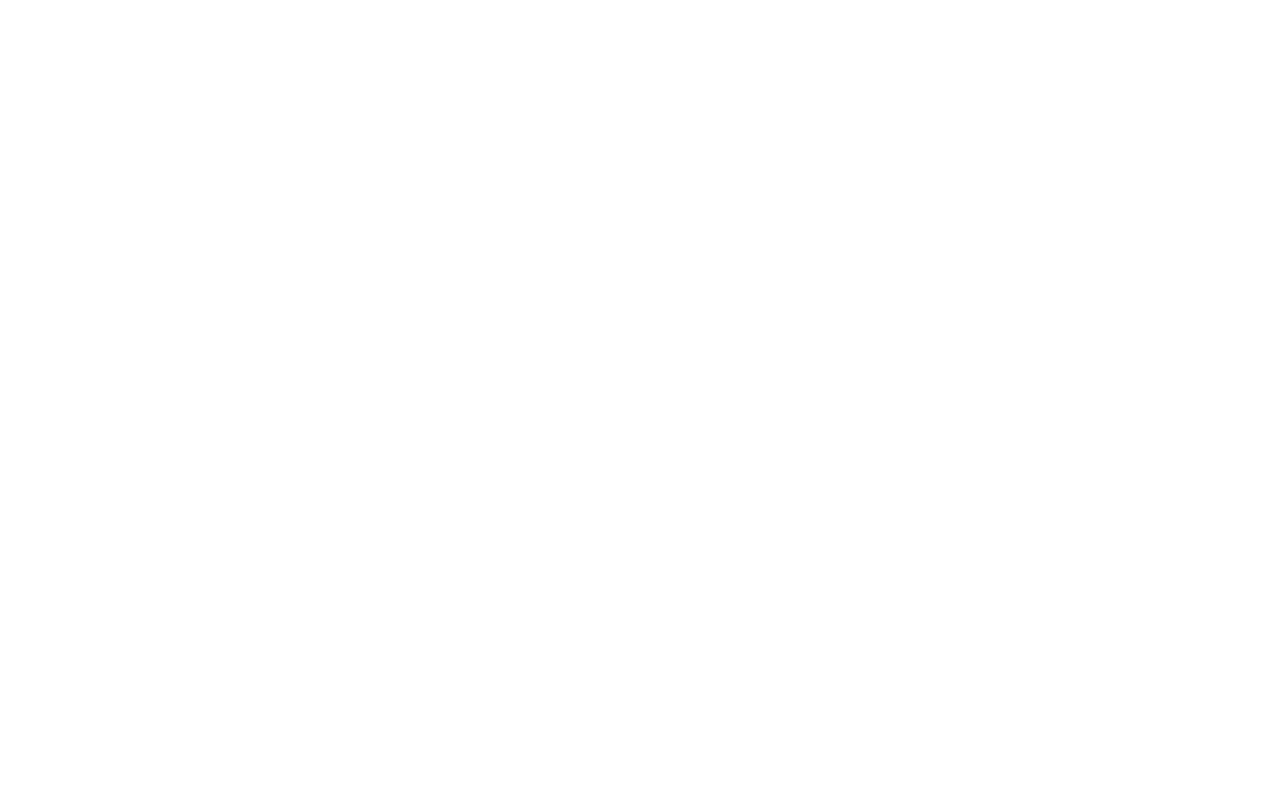
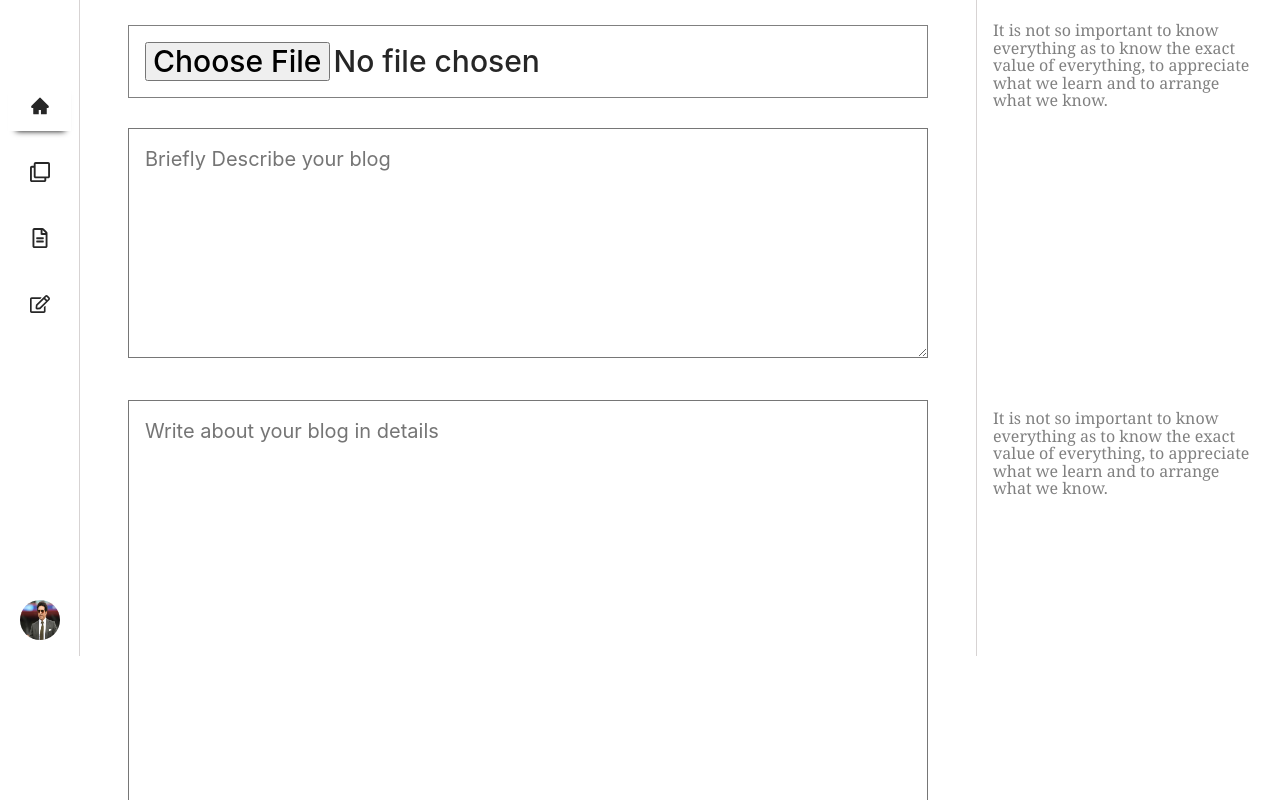
Before and after one commit to Sandeep96Shah/medium-clone-frontend, a React (Create React App) app: page /create-blog in a window 1280 px wide. Before the commit this address had no page. Shown: the part 120-920 px from the top of the page. Before the commit the page ends 800 px from the top, so only its background shows below. Built offline with nearby package versions, Linux system fonts and the light colour scheme.

Commit message:
addd page to create blog

```diff
--- a/src/App.js
+++ b/src/App.js
@@ -1,6 +1,7 @@
 import Home from "./Pages/Home";
 import UserHome from './Pages/UserHome';
 import BlogDetails from './Pages/BlogDetails';
+import CreateBlog from './Pages/CreateBlog';
 import { BrowserRouter, Routes, Route } from "react-router-dom";
 
 const App = () => {
@@ -10,6 +11,7 @@
         <Route exact path="/" element={<Home />} />
         <Route exact path="/user" element={<UserHome />} />
         <Route exact path="/blog-details" element={<BlogDetails />} />
+        <Route exact path="/create-blog" element={<CreateBlog />} />
       </Routes>
     </BrowserRouter>
   );
--- /dev/null
+++ b/src/Pages/CreateBlog/index.jsx
@@ -0,0 +1,19 @@
+import React from "react";
+import LeftSection from "../../components/UserLeftSection";
+import RightSection from "../../components/UserRightSection";
+import { Container, UserContainer } from "./styles";
+import BottomSection from "../../components/UserBottomSection";
+import CreateBlog from '../../components/CreateBlog';
+
+export default function index() {
+  return (
+    <UserContainer>
+      <LeftSection />
+      <Container>
+        <CreateBlog />
+      </Container>
+      <RightSection />
+      <BottomSection />
+    </UserContainer>
+  );
+}
--- /dev/null
+++ b/src/Pages/CreateBlog/styles.jsx
@@ -0,0 +1,14 @@
+import styled from 'styled-components';
+import { breakpoints } from '../../utils/breakpoints';
+
+export const Container = styled.div`
+    padding: 1rem 2rem;
+    width: 70%;
+    @media screen and (max-width: ${breakpoints.laptop}px) {
+       width: 100%;
+      }
+`;
+
+export const UserContainer = styled.div`
+    display: flex;
+`;
--- /dev/null
+++ b/src/components/CreateBlog/index.jsx
@@ -0,0 +1,37 @@
+import React from "react";
+import { Container } from "./styles";
+
+export default function index() {
+  return (
+    <Container>
+      <div className="title">
+        <input
+          type="text"
+          name="title"
+          placeholder="Title for your blog"
+        />
+      </div>
+      <div className="blog-image">
+        <input type="file" id="blog-poster" name="blog-poster" />
+      </div>
+      <div className="brief">
+        <textarea
+          name="brief"
+          id="brief"
+          cols="30"
+          rows="7"
+          placeholder="Briefly Describe your blog"
+        ></textarea>
+      </div>
+      <div className="description">
+        <textarea
+          name="description"
+          id="description"
+          cols="30"
+          rows="40"
+          placeholder="Write about your blog in details"
+        ></textarea>
+      </div>
+    </Container>
+  );
+}
--- /dev/null
+++ b/src/components/CreateBlog/styles.jsx
@@ -0,0 +1,30 @@
+import styled from "styled-components";
+
+export const Container = styled.div`
+padding: 2rem 1rem;
+.title {
+  margin-bottom: 30px;
+}
+.blog-image {
+  margin-bottom: 30px;
+  width: 100%;
+}
+  input {
+    padding: 1rem;
+    font-size: 30px;
+    font-weight: 500;
+    width: 100%;
+    outline: none;
+    border: 1px solid grey;
+  }
+  textarea {
+    width: 100%;
+    font-size: 20px;
+    line-height: 1.4;
+    padding: 1rem;
+    outline: none;
+  }
+  .brief {
+    margin-bottom: 40px;
+  }
+`;
```
